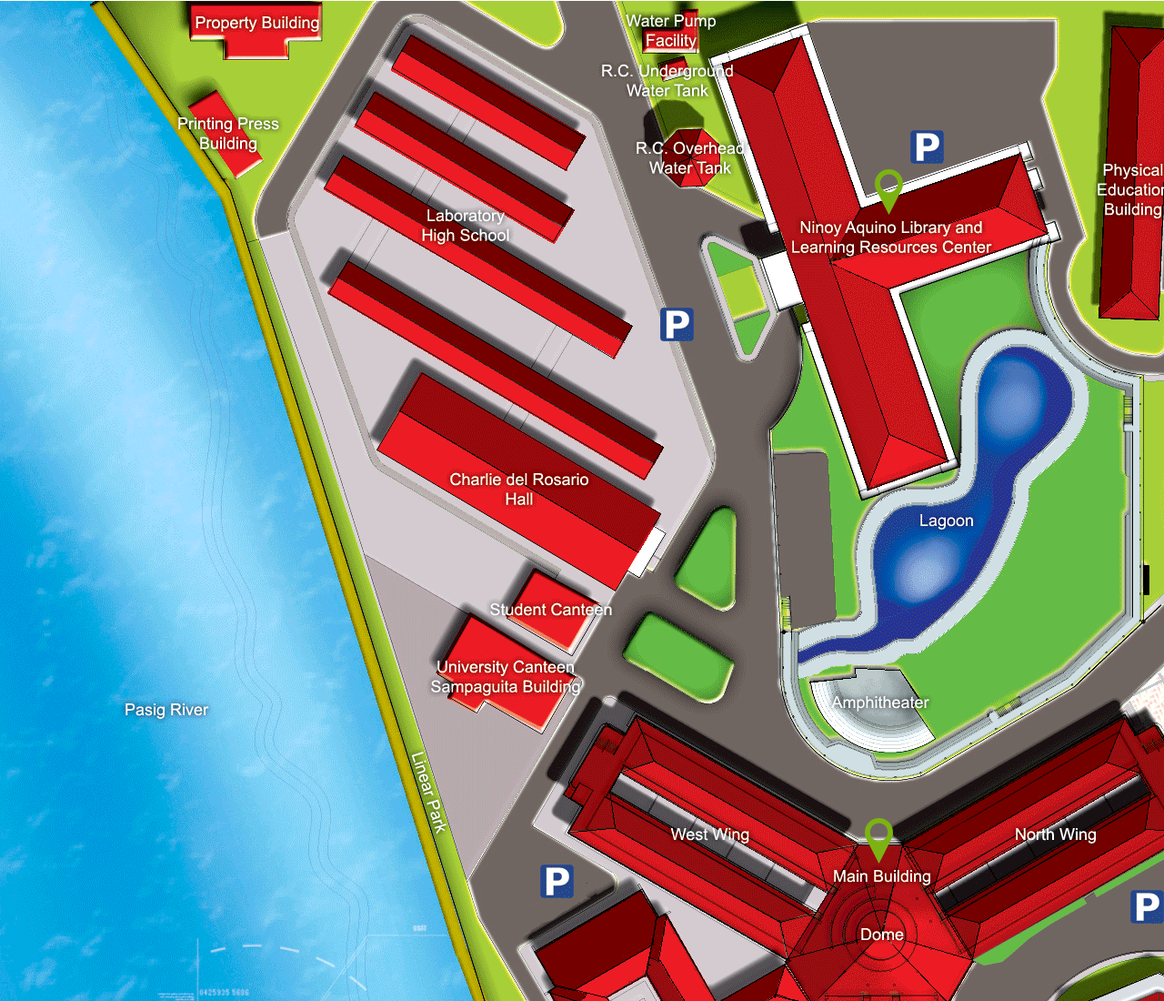
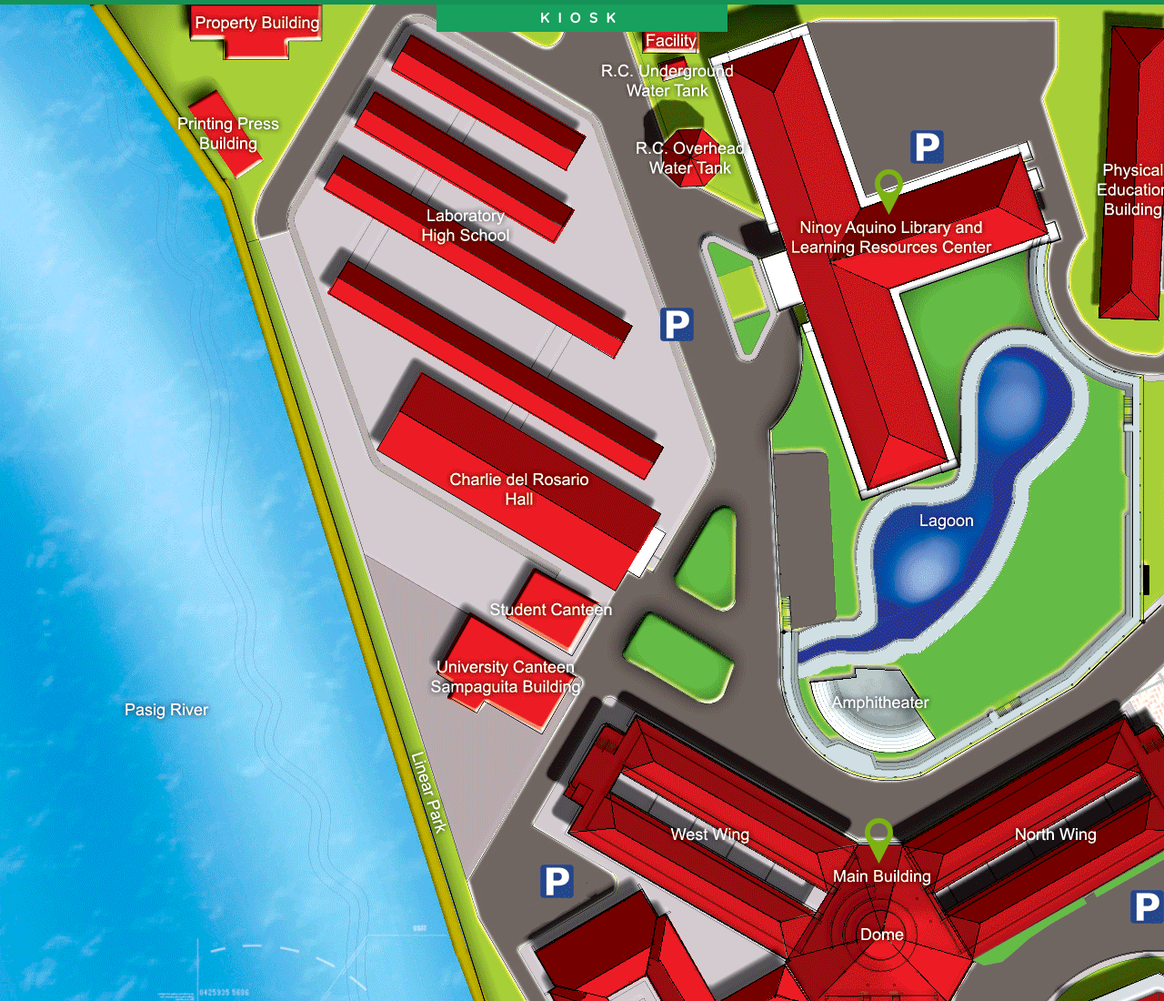
Before and after one commit to roycechua23/kiosk-pup, a plain HTML site: page index.html in a window 1280 px wide. Shown: the top 1100 px of the page at 91% size. Drawn offline with Linux system fonts and the light colour scheme.

Commit message:
added header

```diff
--- a/css/style-main.css
+++ b/css/style-main.css
@@ -1,8 +1,41 @@
+/* = imports
+**********************************************************************/
+@import url('https://fonts.googleapis.com/css?family=Quicksand:700');
+
+/* = prehead
+**********************************************************************/
+.prehead{
+	width: 100%;
+	height: 4.5px;
+	background-color: #159256;
+	z-index: 3;
+}
+.prehead, header{
+	position: fixed;
+
+}
+/* = header
+**********************************************************************/
+header{
+	margin-top: 5px;
+	background-color: #17A05E;
+	height: 30px;
+	text-align: center;
+	width: 25%;
+	margin-left: 37.5%;
+	font-family: 'Quicksand',sans-serif;
+	color: white;
+	z-index: 4;
+}
+
+header p{
+	padding-top: 5px;
+	margin: 0;
+	letter-spacing: 9px;
+}
 /* = contain-map
 **********************************************************************/
 .contain-map{
-	height: 200px;
-	width: 200px;
 	position: relative;
 }
 
--- a/index.html
+++ b/index.html
@@ -9,6 +9,14 @@
 	<link rel="icon" href="website-icon.ico" type="image/png">
 </head>
 <body>
+
+<div class="prehead">
+
+</div>
+<header>
+<p>KIOSK</p>
+</header>
+
 <div class="contain-map">
 	<img src="images/pupmaincampus.gif" alt="Map of the PUP Main Campus" usemap="#pupmap" class="damap">
 	<img src="images/location-icon.png" alt="Green location balloon icon" class="balloon" id="b-building-main">
```
Also changed, not shown: images/PUPLogo.png (added), 1 other file.
